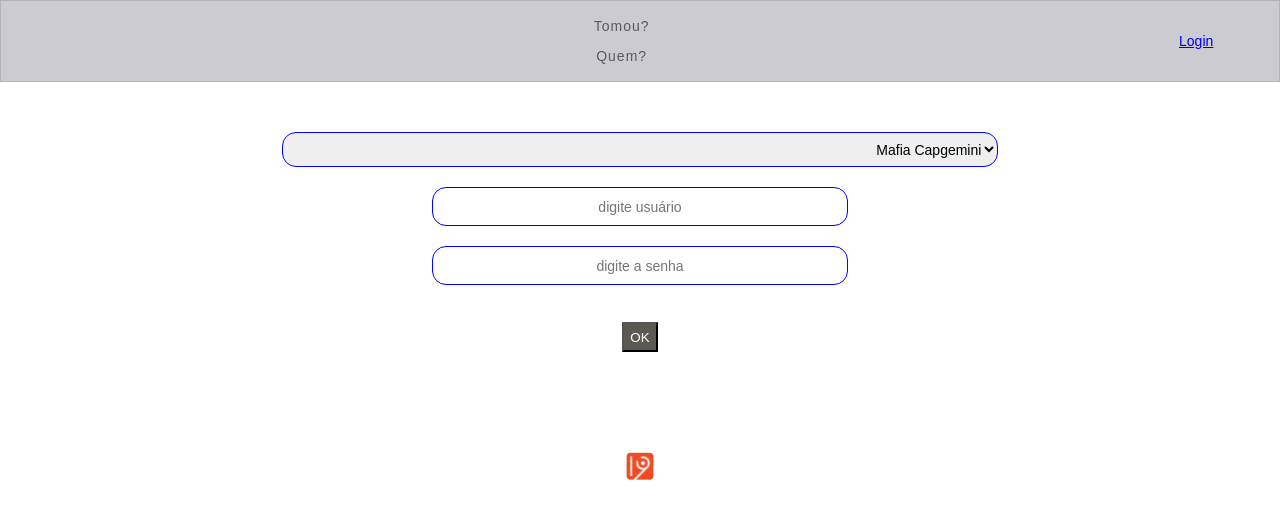
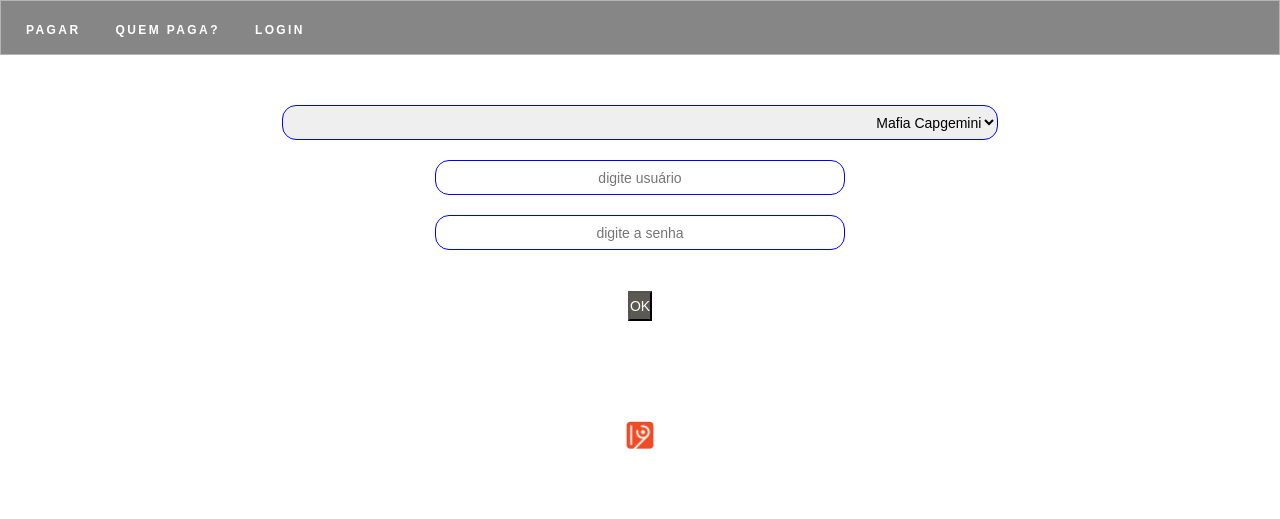
Before and after one commit to fmtavares/cafe, a Flask app: page / in a window 1280 px wide. Shown: the top 519 px of the page. Run offline with Flask 2, Linux system fonts and the light colour scheme; data comes from the database, SQL or seed files in the repository.

Commit message:
atualizacao

```diff
--- a/static/css/estilo_cafe.css
+++ b/static/css/new_estilo_cafe.css
@@ -1,3 +1,75 @@
+*, *:after, *:before{
+  margin: 0;
+  padding: 0;
+  box-sizing: border-box;
+  font-family: sans-serif;
+  font-size: 14px;
+  line-height: 1.5;
+}
+
+/* Fundo do menu */
+.menu{
+  background: rgb(134, 134, 134);
+}
+
+/* Remove as bolinhas do lado das listas */
+.menu .menu-list, .menu .sub-menu{
+  list-style: none;
+}
+/* Configura todos os links do nosso menu */
+.menu a{
+  color: #fff;
+  text-decoration: none;
+  display: block;
+  cursor: pointer;
+  text-transform: uppercase;
+  font-size: 12px;
+  font-weight: 700;
+  letter-spacing:0.2em;
+}
+/* Faz os <li>s ficarem na horizontal */
+.menu > .menu-list > li{
+  float: left;
+  position: relative;
+}
+/* Configura os links do menu principal */
+.menu > .menu-list > li > a {
+  padding: 5px;
+  margin: 15px 5px 10px 20px;
+  background: background: rgb(134, 134, 134);
+}
+/* Configura o fundo do menu principal quando com mouse hover */
+.menu > .menu-list > li:hover a {
+  background: rgb(128, 119, 119);
+}
+/* Mostra o submenu no evento de mouse hover */
+.menu > .menu-list > li:hover > .sub-menu {
+  display: block;
+}
+/* Configura o estilo do submenu */
+.menu > .menu-list > li > .sub-menu {
+  position: absolute;
+  top: 40px;
+  left: 20px;
+  background: blue;
+  min-width: 130px;
+  z-index: 1000;
+  display: none;
+}
+/* Configura os links do submenu */
+.menu > .menu-list > li > .sub-menu > li > a {
+	padding: 5px 10px;
+}
+/* Clearfix para o menu */
+.menu:after {
+  content: '.';
+  display: block;
+  clear: both;
+  visibility: hidden;
+  line-height: 0;
+  height: 0;
+}
+
 body{
     font-family: arial;
     background: white;
--- a/templates/base.html
+++ b/templates/base.html
@@ -6,15 +6,35 @@
         <title> One9 Group </title>
         <meta charset="utf-8">
         <meta name="author" content="Fabio Tavares">
-        <meta name="description" content="Pagina de Aplicativos Fabio Tavares">
+        <meta name="description" content="Pagina de Aplicativos: Fabio Tavares">
         <meta name="keywords" content="html5, tecnologia">
-        <meta name="viewport" content="width=device-width">
-        <link rel="stylesheet" href="../static/css/estilo_cafe.css">
+        <meta name="viewport" content="width=device-width, initial-scale=1.0">
+        <link rel="stylesheet" href="../static/css/new_estilo_cafe.css">
+
     </head>
 
     <body>
             <header class="topo-pagina">
-                {% block show_menu %} {% endblock %}
+                <div class="menu">
+                <ul class="menu-list">
+                  {% if admin == 'y' %}
+                      <li> <a href="/admin"> Admin </a>
+                          <ul class="sub-menu">
+                            <li><a href="#">List User</a></li>
+                            <li><a href="#">Add User</a></li>
+                          </ul>
+                      </li>
+                  {% endif %}
+                      <li><a href="/cafe_inserir">Pagar</a></li>
+                      <li><a href="/cafe_lista">Quem Paga?</a></li>
+                  {% if not user %}
+                      <li><a href="/"> Login </a></li>
+                  {% endif %}
+                  {% if user %}
+                      <li><a href="/"> Logout </a></li>
+                  {% endif %}
+                </ul>
+                </div>
             </header>
 
             <main class="bloco_central">
--- a/templates/show_menu.html
+++ b/templates/show_menu.html
@@ -1,26 +1,24 @@
 {% macro show_menu(user,admin) %}
-        <table class="tabela-menu">
-            <tr>
 
-                <td  class="menu-left">
-                    {% if admin == 'y' %}
-                        <a href="/admin"> Admin </a>
-                    {% endif %}
-                </td>
+<div class="menu">
+  <ul class="menu-list">
+      {% if admin == 'y' %}
+          <li> <a href="/admin"> Admin </a>
+              <ul class="sub-menu">
+                <li><a href="#">List User</a></li>
+                <li><a href="#">Add User</a></li>
+              </ul>
+          </li>
+      {% endif %}
+          <li><a href="/cafe_inserir">Pagar</a></li>
+          <li><a href="/cafe_lista">Quem Paga?</a></li>
+      {% if not user %}
+          <li><a href="/"> Login </a></li>
+      {% endif %}
+      {% if user %}
+          <li><a href="/"> Logout </a></li>
+      {% endif %}
+  </ul>
+</div>
 
-                <td  class="menu-central">
-                    <p> <a href="/cafe_inserir"> Tomou? </a> </p>
-                    <p> <a href="/cafe_lista"> Quem? </a> </p>
-                </td>
-
-                <td class="menu-right">
-                    {% if not user %}
-                        <a href="/"> Login </a>
-                    {% endif %}
-                    {% if user %}
-                        <a href="/logout"> Logout</a>
-                    {% endif %}
-                </td>
-            </tr>
-        </table>
 {% endmacro %}
```
Also changed, not shown: anotacoes.py (+20 -1 lines), static/css/Exemplo_Menu.css (added, +111 -0 lines), static/css/Exemplo_Menu_Simples.css (added, +70 -0 lines), templates/Excemplo_Menu_Simples.html (added, +26 -0 lines), templates/Excemplo_Menu.html (renamed from templates/tabela.html).
